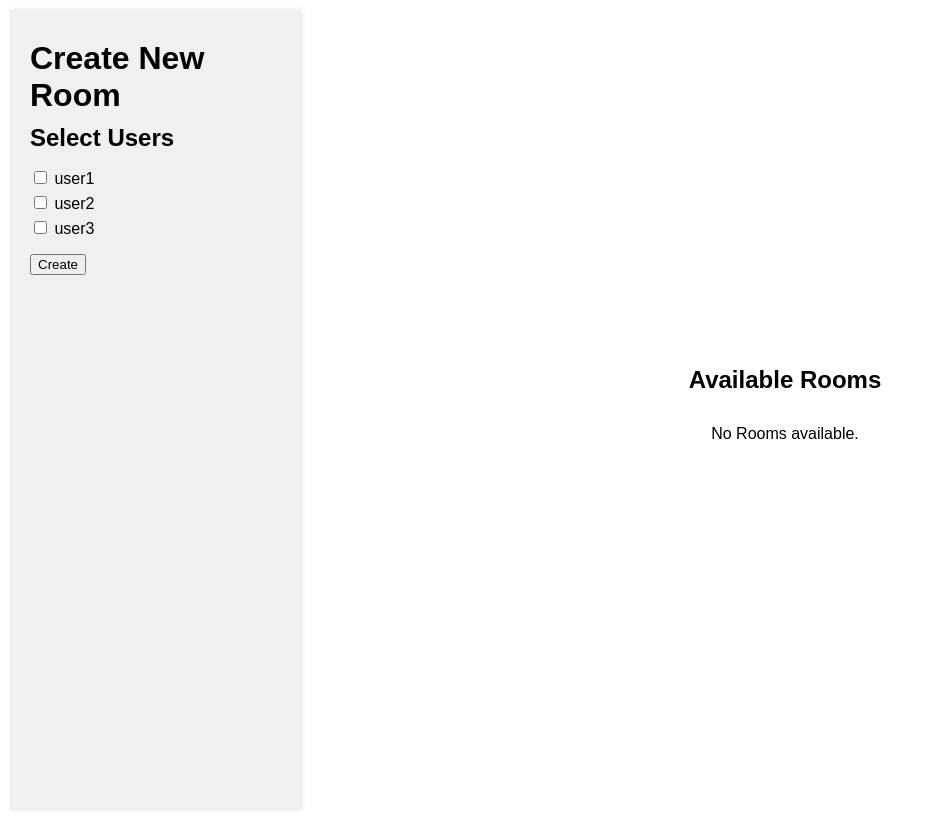
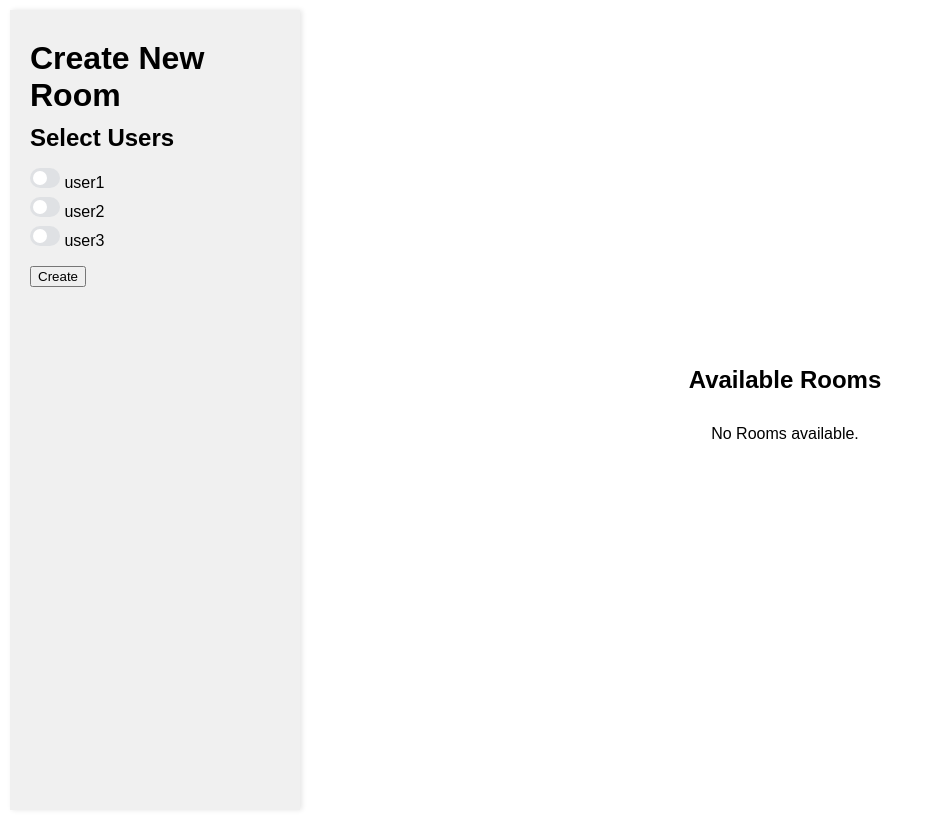
Before and after one commit to el18053/ChatApp, a Django app: page / in a window 1280 px wide. Shown: the whole page, without its empty margins (0-934 px from the left). Run offline with Django 5.2, Linux system fonts and the light colour scheme; a user stored in the database is signed in; data comes from the database, SQL or seed files in the repository; both versions use the stored data as it was after the commit.

Commit message:
added a button

```diff
--- /dev/null
+++ b/project/app/static/checkbox.css
@@ -0,0 +1,63 @@
+
+  .checkbox-wrapper-2 .ikxBAC {
+    appearance: none;
+    background-color: #dfe1e4;
+    border-radius: 72px;
+    border-style: none;
+    flex-shrink: 0;
+    height: 20px;
+    margin: 0;
+    position: relative;
+    width: 30px;
+  }
+
+  .checkbox-wrapper-2 .ikxBAC::before {
+    bottom: -6px;
+    content: "";
+    left: -6px;
+    position: absolute;
+    right: -6px;
+    top: -6px;
+  }
+
+  .checkbox-wrapper-2 .ikxBAC,
+  .checkbox-wrapper-2 .ikxBAC::after {
+    transition: all 100ms ease-out;
+  }
+
+  .checkbox-wrapper-2 .ikxBAC::after {
+    background-color: #fff;
+    border-radius: 50%;
+    content: "";
+    height: 14px;
+    left: 3px;
+    position: absolute;
+    top: 3px;
+    width: 14px;
+  }
+
+  .checkbox-wrapper-2 input[type=checkbox] {
+    cursor: default;
+  }
+
+  .checkbox-wrapper-2 .ikxBAC:hover {
+    background-color: #c9cbcd;
+    transition-duration: 0s;
+  }
+
+  .checkbox-wrapper-2 .ikxBAC:checked {
+    background-color: #6e79d6;
+  }
+
+  .checkbox-wrapper-2 .ikxBAC:checked::after {
+    background-color: #fff;
+    left: 13px;
+  }
+
+  .checkbox-wrapper-2 :focus:not(.focus-visible) {
+    outline: 0;
+  }
+
+  .checkbox-wrapper-2 .ikxBAC:checked:hover {
+    background-color: #535db3;
+  }
--- a/project/app/templates/index.html
+++ b/project/app/templates/index.html
@@ -5,6 +5,7 @@
 <html lang="en">
 <head>
     <link rel="stylesheet" href="{% static 'index.css' %}">
+    <link rel="stylesheet" href="{% static 'checkbox.css' %}">
     <meta charset="UTF-8">
     <meta name="viewport" content="width=device-width, initial-scale=1.0">
     <title>Select Users</title>
@@ -19,8 +20,14 @@
                 <ul>
                     {% for user in users %}
                         <li>
+                                <div class="checkbox-wrapper-2">
+                                    <input type="checkbox" class="sc-gJwTLC ikxBAC"  name="selected_users" value="{{ user.id }}">
+                                    {{ user.username }}
+                                  </div>
+                                  <!--
                             <input type="checkbox" name="selected_users" value="{{ user.id }}">
                             {{ user.username }}
+                             -->
                         </li>
                     {% endfor %}
                 </ul>
```
Also changed, not shown: project/db.sqlite3.
